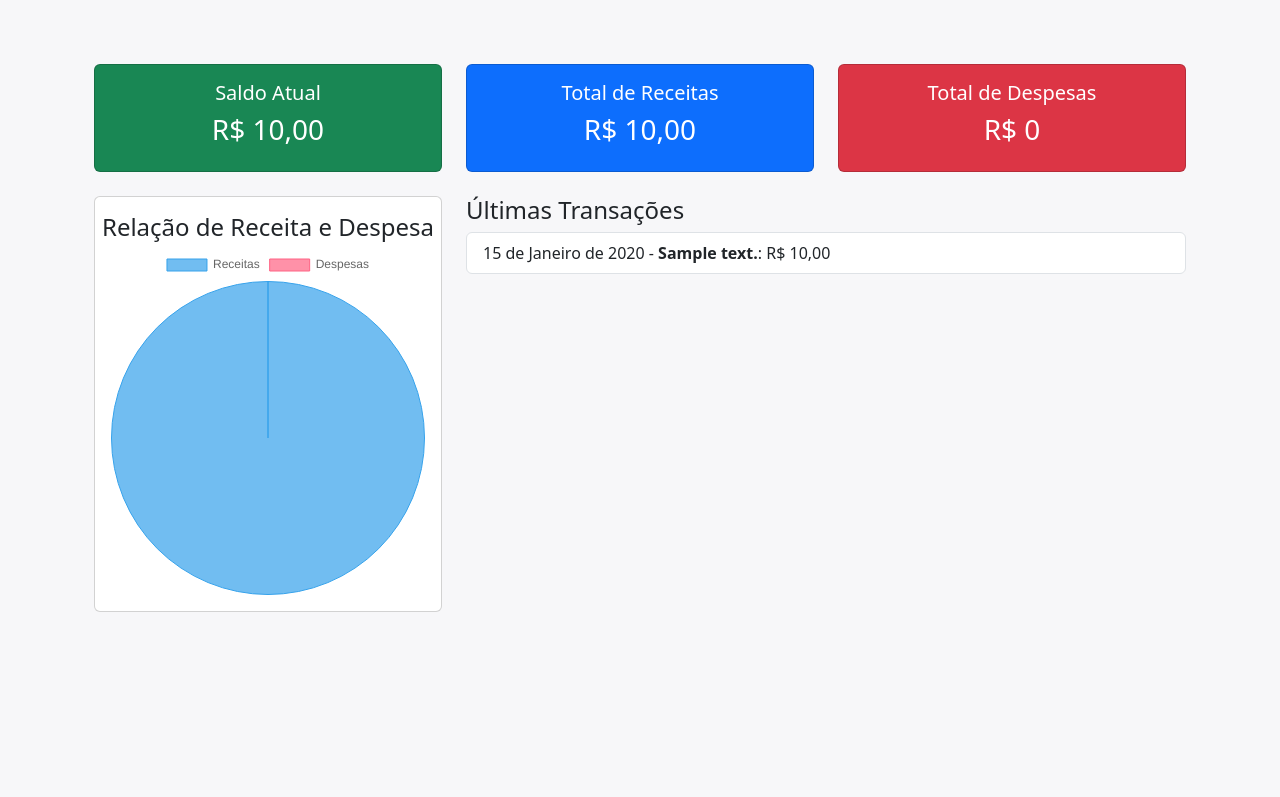
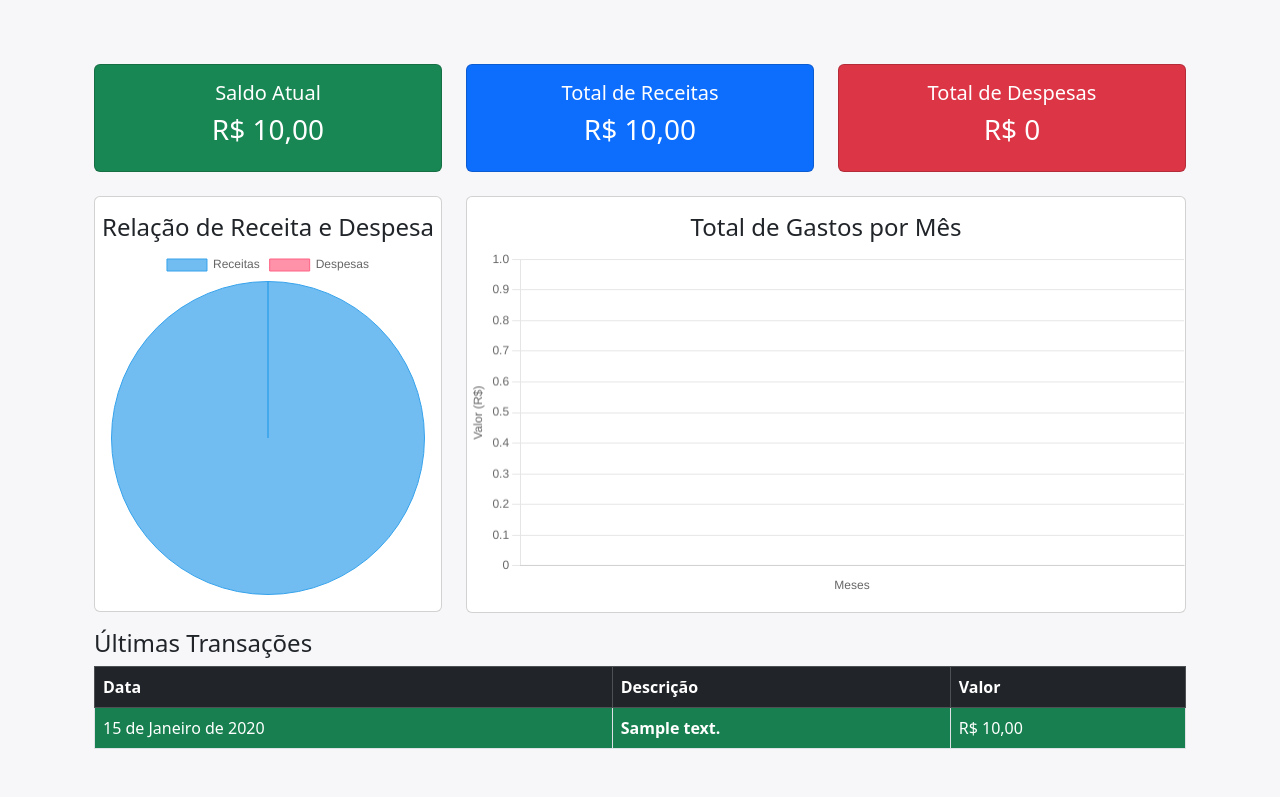
Before and after one commit to henrickym13/Financial-Management, a Django app: page / in a window 1280 px wide. Shown: the part 56-853 px from the top of the page. Before the commit the page ends 668 px from the top, so only its background shows below. Run offline with Django 5.2, Linux system fonts and the light colour scheme; a user stored in the database is signed in; tables that the repository leaves empty hold one stand-in row (values such as "Sample post"); some libraries are stand-ins or nearby versions.

Commit message:
template dahsboard.html update

```diff
--- a/app/metrics.py
+++ b/app/metrics.py
@@ -1,7 +1,6 @@
-from category.models import Category
 from transaction.models import Transaction
 from django.db.models import Sum
-import json
+from django.db.models.functions import TruncMonth
 
 
 def get_calculate_transactions(user):
@@ -13,7 +12,6 @@
 
     type_transaction = list({
         item for transaction in transactions for item in dict(transaction.TRANSACTION_TYPES).values()})
-    print(type_transaction)
 
     return dict(
         total_income = total_income,
@@ -21,3 +19,18 @@
         balance = balance,
         recent_transactions = recent_transactions,
     )
+
+
+def get_expense_months(user):
+    transactions = Transaction.objects.filter(user=user, type_choice='expense')
+
+    monthly_expenses = transactions.annotate(month=TruncMonth('date')).values('month').annotate(
+        total=Sum('amount'))
+
+    months = [expense['month'].strftime('%B/%Y') for expense in monthly_expenses]
+    totals = [expense['total'] for expense in monthly_expenses]
+
+    return dict(
+        months=months,
+        totals=totals
+    )
--- a/app/static/app/js/dashboard.js
+++ b/app/static/app/js/dashboard.js
@@ -1,8 +1,7 @@
-// Receber dados do template
+// Income and Expense Ratio Chart
 const income = parseFloat(document.getElementById('total-income').textContent);
 const expense = parseFloat(document.getElementById('total-expense').textContent);
 
-// Renderizar o gráfico de pizza
 const ctx = document.getElementById('incomeExpenseChart').getContext('2d');
 new Chart(ctx, {
     type: 'pie',
@@ -29,10 +28,10 @@
             },
             tooltip: {
                 callbacks: {
-                    label: function(tooltipItem) {
-                        const value = tooltipItem.raw; // Valor bruto
-                        const total = income + expense; // Soma total
-                        const percentage = ((value / total) * 100).toFixed(2); // Porcentagem
+                    label: function (tooltipItem) {
+                        const value = tooltipItem.raw;
+                        const total = income + expense;
+                        const percentage = ((value / total) * 100).toFixed(2);
                         return `${tooltipItem.label}: R$ ${value.toLocaleString()} (${percentage}%)`;
                     }
                 }
@@ -40,3 +39,47 @@
         }
     }
 });
+
+// Monthly Expense Chart
+const months = document.getElementById('months-data').textContent;
+const months_json = JSON.parse(months.slice(56));
+const totals = document.getElementById('totals-data').textContent;
+const totals_json = JSON.parse(totals.slice(56));
+
+const ctxMonthly = document.getElementById('monthlyExpenseChart').getContext('2d');
+new Chart(ctxMonthly, {
+    type: 'line',
+    data: {
+        labels: months_json,
+        datasets: [{
+            label: 'Gastos Mensais (R$)',
+            data: totals_json,
+            backgroundColor: 'rgba(255, 99, 132, 0.7)',
+            borderColor: 'rgba(255, 99, 132, 1)',
+            borderWidth: 1
+        }]
+    },
+    options: {
+        responsive: true,
+        scales: {
+            y: {
+                beginAtZero: true,
+                title: {
+                    display: true,
+                    text: 'Valor (R$)'
+                }
+            },
+            x: {
+                title: {
+                    display: true,
+                    text: 'Meses'
+                }
+            }
+        },
+        plugins: {
+            legend: {
+                display: false
+            }
+        }
+    }
+});
--- a/app/templates/dashboard.html
+++ b/app/templates/dashboard.html
@@ -4,7 +4,6 @@
 
 {% block content %}
 <div class="container mt-5">
-  <!-- Saldo Atual -->
   <div class="row mb-4">
     <div class="col-md-4">
       <div class="card text-white bg-success">
@@ -45,25 +44,52 @@
     <script type="application/json" id="total-income">{{ total_income|floatformat:2 }}</script>
     <script type="application/json" id="total-expense">{{ total_expense|floatformat:2 }}</script>
 
+    <div class="col-md-8">
+      <div class="card bg-white">
+        <p>
+        <h4 class="text-center">Total de Gastos por Mês</h4>
+        <canvas id="monthlyExpenseChart" width="400" height="193"></canvas>
+        </p>
+      </div>
+    </div>
+
+    <script type="application/json" id="months-data">
+      {{ months|json_script:"months-data" }}
+    </script>
+    <script type="application/json" id="totals-data">
+      {{ totals|json_script:"totals-data" }}
+    </script>
     <script src="{% static 'app/js/dashboard.js' %}"></script>
 
-    <div class="col-md-8">
+    <p>
+    <div class="col-md-12">
       <h4>Últimas Transações</h4>
-      <ul class="list-group">
-        {% for transaction in recent_transactions %}
-        <li class="list-group-item">
-          {{ transaction.date }} - <strong>{{ transaction.description }}</strong>: R$ {{ transaction.amount }}
-          {% if transaction.type_choice == 'income' %}
-          <span class="badge bg-success">{{ transaction.get_type_display }}</span>
-          {% else %}
-          <span class="badge bg-danger">{{ transaction.get_type_display }}</span>
-          {% endif %}
-        </li>
-        {% empty %}
-        <li class="list-group-item">Nenhuma transação encontrada.</li>
-        {% endfor %}
-      </ul>
+      <table class="table table-striped table-bordered table-responsive">
+        <thead class="table-dark">
+          <tr>
+            <th>Data</th>
+            <th>Descrição</th>
+            <th>Valor</th>
+          </tr>
+        </thead>
+        <tbody>
+          {% for transaction in recent_transactions %}
+          <tr>
+            {% if transaction.type_choice == 'income' %}
+            <td class="bg-success text-white">{{ transaction.date }}</td>
+            <td class="bg-success text-white"><strong>{{ transaction.description }}</strong></td>
+            <td class="bg-success text-white">R$ {{ transaction.amount }}</td>
+            {% else %}
+            <td class="bg-danger text-white">{{ transaction.date }}</td>
+            <td class="bg-danger text-white"><strong>{{ transaction.description }}</strong></td>
+            <td class="bg-danger text-white">R$ {{ transaction.amount }}</td>
+            {% endif %}
+          </tr>
+          {% endfor %}
+        </tbody>
+      </table>
     </div>
+    </p>
   </div>
 </div>
 {% endblock %}
--- a/app/views.py
+++ b/app/views.py
@@ -2,15 +2,17 @@
 from django.contrib.auth.decorators import login_required
 from . import metrics
 
-
 @login_required
 def dashboard(request):
     transactions = metrics.get_calculate_transactions(request.user)
+    expense_months = metrics.get_expense_months(request.user)
 
     context = {
         'total_income': transactions['total_income'],
         'total_expense': transactions['total_expense'],
         'balance': transactions['balance'],
         'recent_transactions': transactions['recent_transactions'],
+        'months': expense_months['months'],
+        'totals': expense_months['totals'],
     }
     return render(request, 'dashboard.html', context)
```
